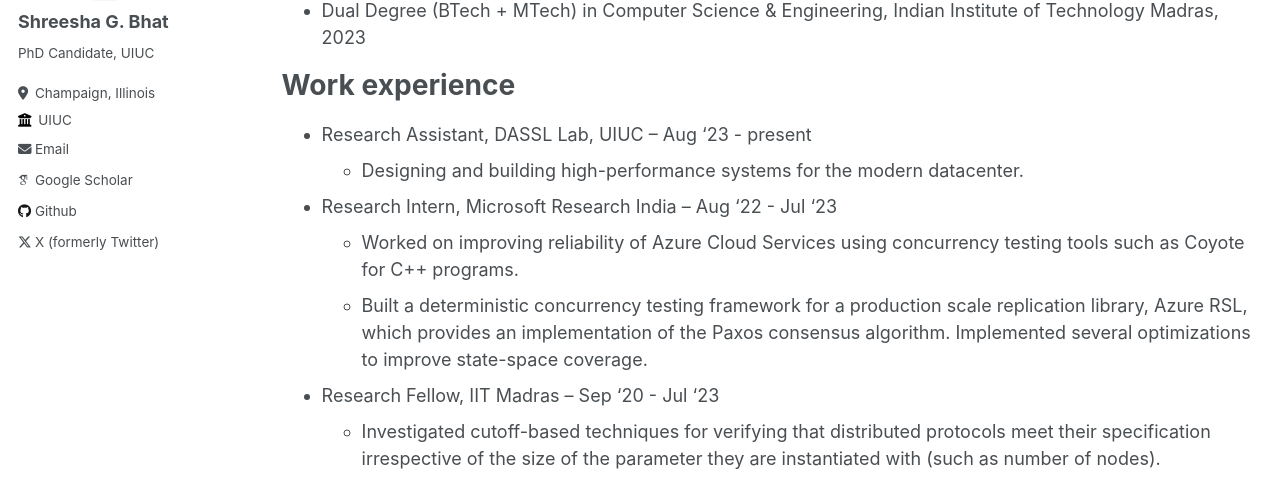
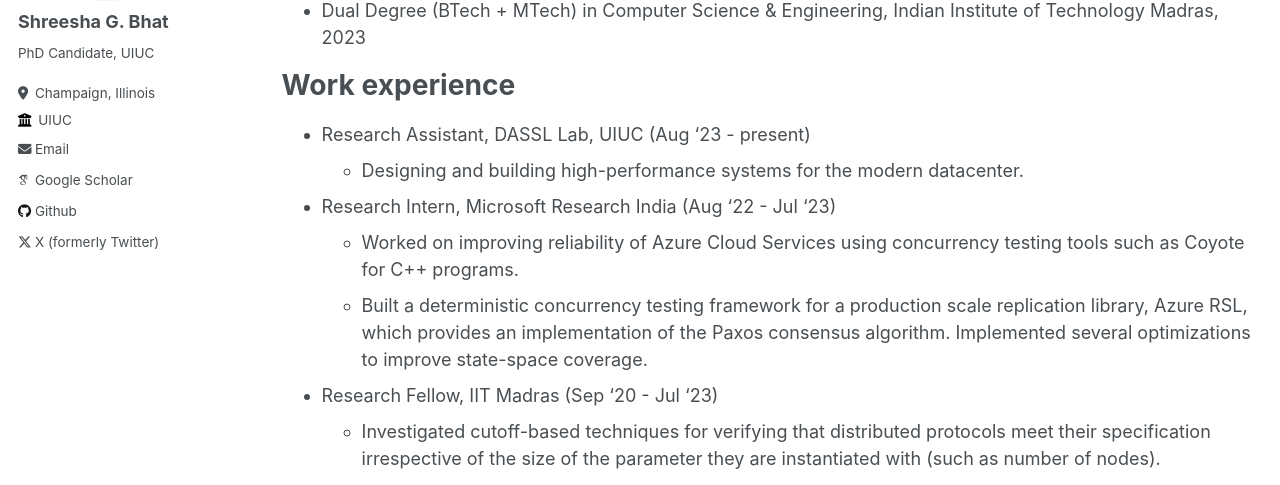
Before and after one commit to shreesha00/personal-website, a Jekyll site: the page built from _pages/cv.md, in a window 1280 px wide and 900 px high. Shown: the part 239-724 px from the top of the window. Built offline with Jekyll 4.4.1, drawn with Linux system fonts in a browser that asks for light colours; some web fonts are replaced.

Commit message:
Changed date format

```diff
--- a/_pages/cv.md
+++ b/_pages/cv.md
@@ -16,14 +16,14 @@ Education
 
 Work experience
 ======
-* Research Assistant, DASSL Lab, UIUC -- Aug '23 - present
+* Research Assistant, DASSL Lab, UIUC (Aug '23 - present)
   * Designing and building high-performance systems for the modern datacenter.
 
-* Research Intern, Microsoft Research India -- Aug '22 - Jul '23
+* Research Intern, Microsoft Research India (Aug '22 - Jul '23)
   * Worked on improving reliability of Azure Cloud Services using concurrency testing tools such as Coyote for C++ programs.
   * Built a deterministic concurrency testing framework for a production scale replication library, Azure RSL, which provides an implementation of the Paxos consensus algorithm. Implemented several optimizations to improve state-space coverage.
 
-* Research Fellow, IIT Madras -- Sep '20 - Jul '23
+* Research Fellow, IIT Madras (Sep '20 - Jul '23)
   * Investigated cutoff-based techniques for verifying that distributed protocols meet their specification irrespective of the size of the parameter they are instantiated with (such as number of nodes).
   * Proposed a framework to mechanize simulation based proofs for cutoffs and applied the approach on a variety of distributed protocols using Z3 as a backend SMT solver.
 
```
